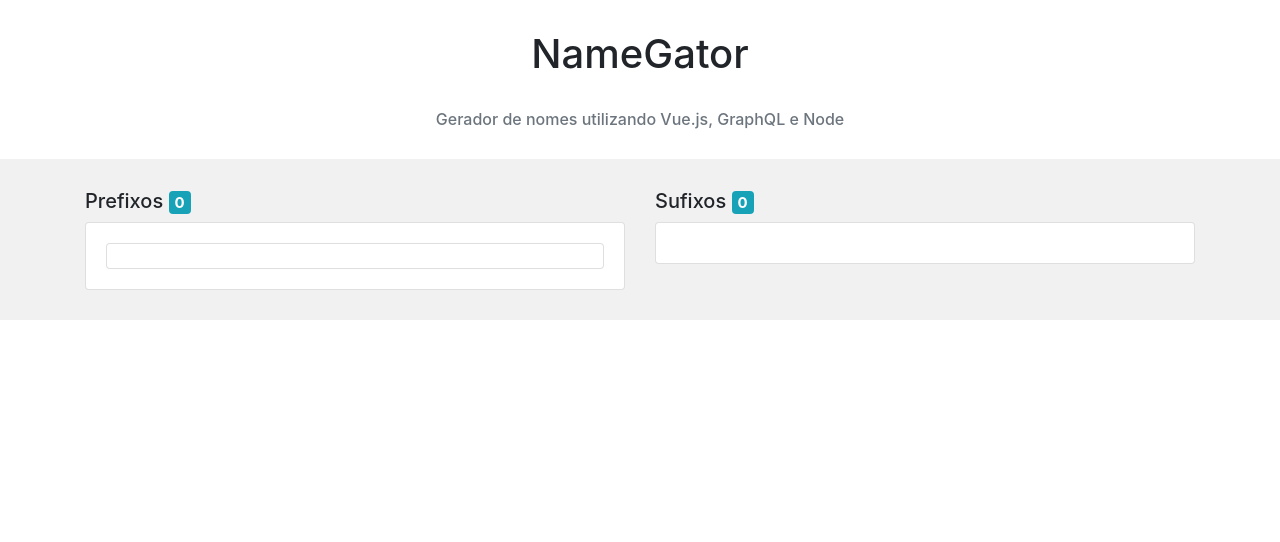
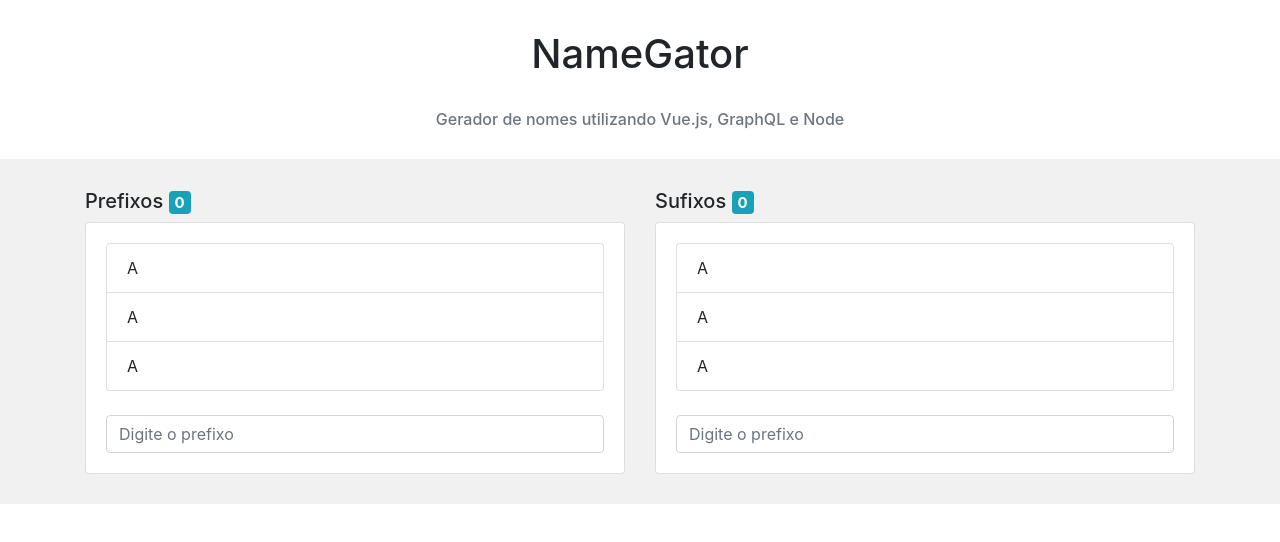
Before and after one commit to FelipeFontouraBr/WordCombination-Project, a Vue app: page / in a window 1280 px wide. Shown: the top 542 px of the page. Built offline with nearby package versions, Linux system fonts and the light colour scheme.

Commit message:
Update App.vue
Added list-group-item from Bootstrap

```diff
--- a/src/App.vue
+++ b/src/App.vue
@@ -13,8 +13,18 @@
             <div class="card">
               <div class="card-body">
                 <ul class="list-group"><!--Aqui vamos criar listas-->
-                  <li class="list-group-item"></li>
+                  <li class="list-group-item">
+                    A
+                  </li>
+                  <li class="list-group-item">
+                    A
+                  </li>
+                   <li class="list-group-item">
+                    A
+                  </li>
                 </ul>
+                <br/>
+                <input class="form-control" type="text" placeholder="Digite o prefixo"/>
               </div>
             </div>
           </div>
@@ -22,7 +32,19 @@
             <h5>Sufixos <span class="badge badge-info">0</span></h5>
             <div class="card">
               <div class="card-body">
-
+                <ul class="list-group"><!--Aqui vamos criar listas-->
+                  <li class="list-group-item">
+                    A
+                  </li>
+                  <li class="list-group-item">
+                    A
+                  </li>
+                   <li class="list-group-item">
+                    A
+                  </li>
+                </ul>
+                 <br/>
+                <input class="form-control" type="text" placeholder="Digite o prefixo"/>
               </div>
             </div>
           </div>
```
